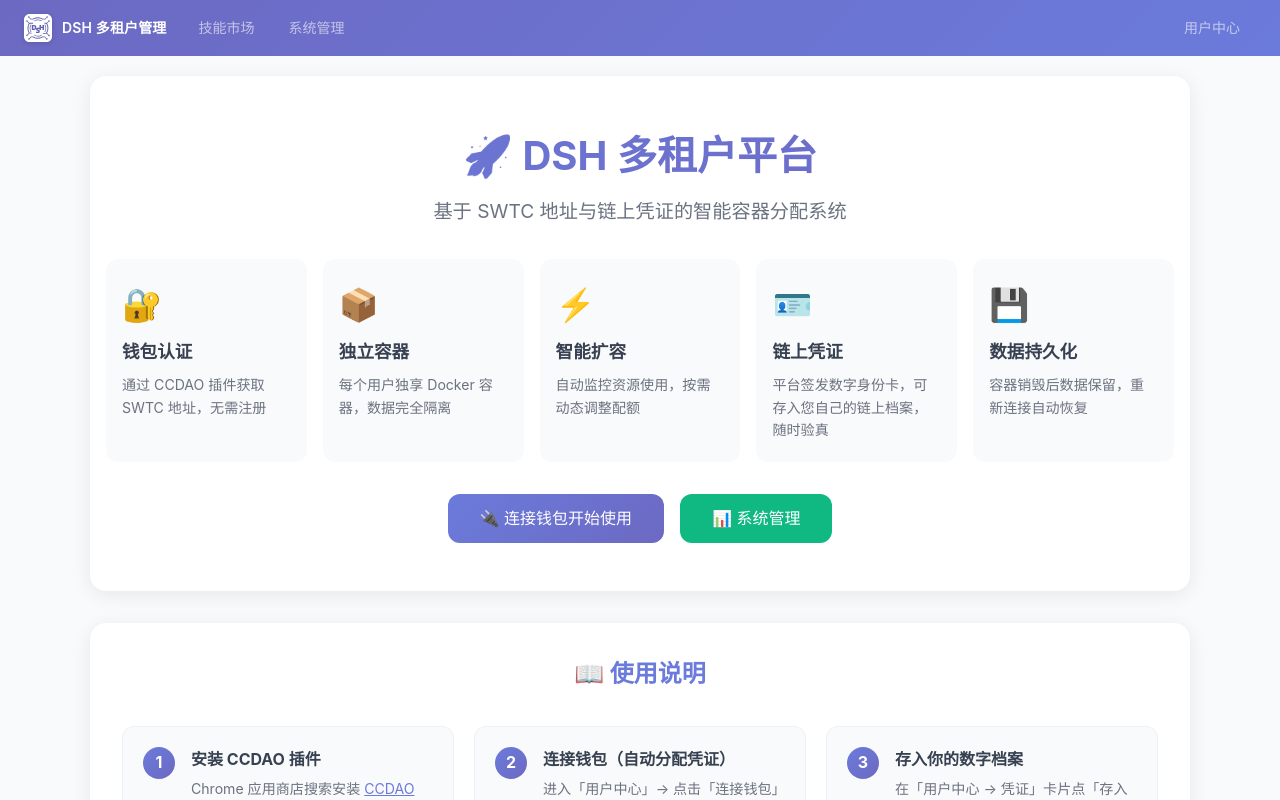
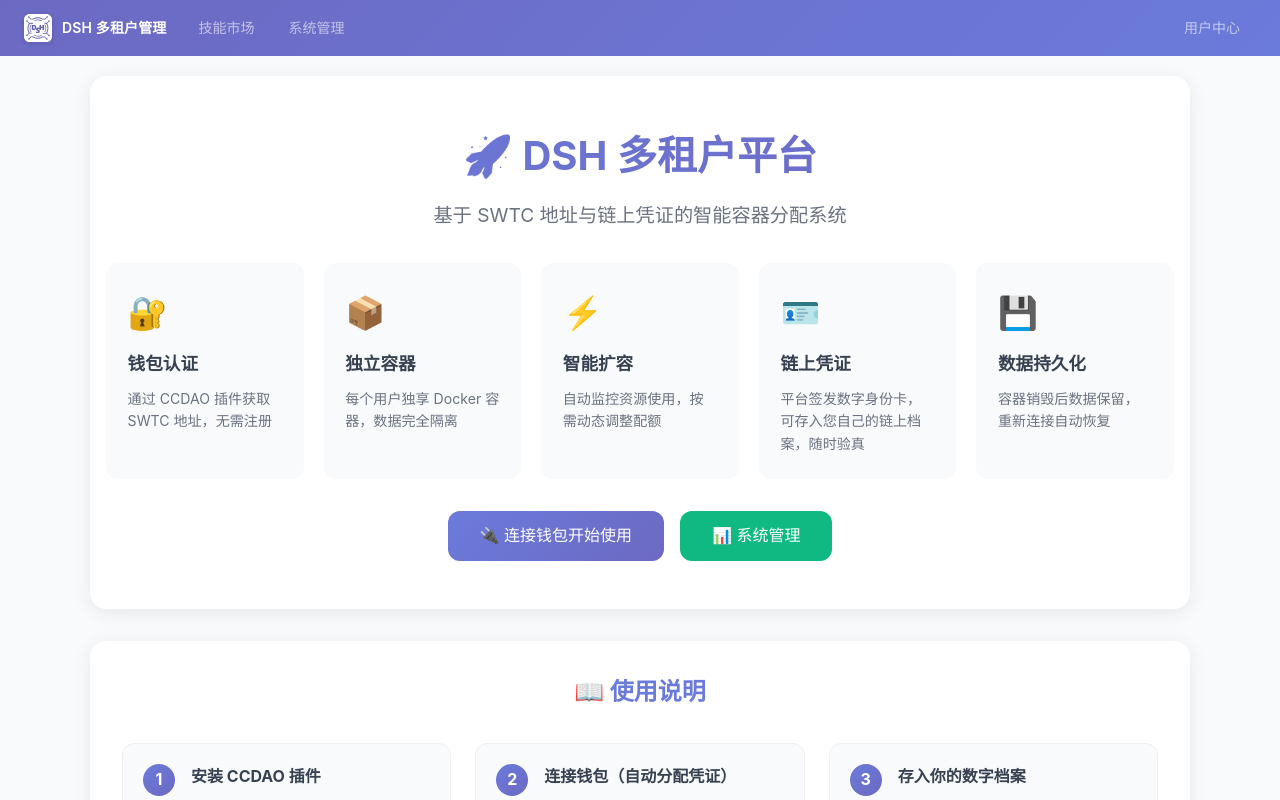
Before and after one commit to maincc/dsh-multitenant, a Vue app in the folder frontend/: page / in a window 1280 px wide. Built offline with nearby package versions, Linux system fonts and the light colour scheme.

Commit message:
style(home): 间距舒展——特性卡内距/列距回宽(1.5rem 1.35rem+1.25rem gap)、图标标题文距拉开；步骤列距 1.5rem、标题身距 0.6rem、行高 1.7；step2 拼接句间补全角空格；h1 底距微调

```diff
--- a/frontend/src/views/Home.vue
+++ b/frontend/src/views/Home.vue
@@ -67,8 +67,9 @@
             <h3>{{ $t('home.guide.step2.title') }}</h3>
             <p>
               {{ $t('home.guide.step2.body') }}
-              {{ $t('home.guide.step2.sig', { sign: $t('home.guide.step2.signLabel') }) }}
-              {{ $t('home.guide.step2.cred', { cred: $t('home.guide.step2.credLabel') }) }}
+              {{ $t('home.guide.step2.sig', { sign: $t('home.guide.step2.signLabel') }) }}　{{
+                $t('home.guide.step2.cred', { cred: $t('home.guide.step2.credLabel') })
+              }}
             </p>
           </div>
         </div>
@@ -214,7 +215,7 @@
   background: linear-gradient(135deg, #6b7bdb 0%, #6c69c2 100%);
   -webkit-background-clip: text;
   -webkit-text-fill-color: transparent;
-  margin-bottom: 0.5rem;
+  margin-bottom: 0.75rem;
 }
 
 .subtitle {
@@ -226,7 +227,7 @@
 .features {
   display: grid;
   grid-template-columns: repeat(5, 1fr);
-  gap: 1rem;
+  gap: 1.25rem;
   margin: 2rem 0;
   text-align: left;
 }
@@ -234,7 +235,7 @@
 .feature-card {
   display: flex;
   flex-direction: column;
-  padding: 1.25rem 1rem;
+  padding: 1.5rem 1.35rem;
   background: #f9fafb;
   border-radius: 12px;
   transition: transform 0.3s;
@@ -252,12 +253,12 @@
 
 .feature-card .icon {
   font-size: 2rem;
-  margin-bottom: 0.5rem;
+  margin-bottom: 0.75rem;
 }
 
 .feature-card h3 {
   font-size: 1.1rem;
-  margin-bottom: 0.5rem;
+  margin-bottom: 0.6rem;
   color: #374151;
 }
 
@@ -290,7 +291,7 @@
 .guide-steps {
   display: grid;
   grid-template-columns: repeat(3, 1fr);
-  gap: 1.25rem;
+  gap: 1.5rem 1.5rem;
   margin-bottom: 2rem;
 }
 
@@ -322,7 +323,7 @@
 }
 
 .step-body h3 {
-  margin: 0 0 0.35rem;
+  margin: 0 0 0.6rem;
   font-size: 1rem;
   color: #374151;
 }
@@ -331,7 +332,7 @@
   margin: 0;
   font-size: 0.88rem;
   color: #6b7280;
-  line-height: 1.55;
+  line-height: 1.7;
 }
 
 .step-body a {
```
